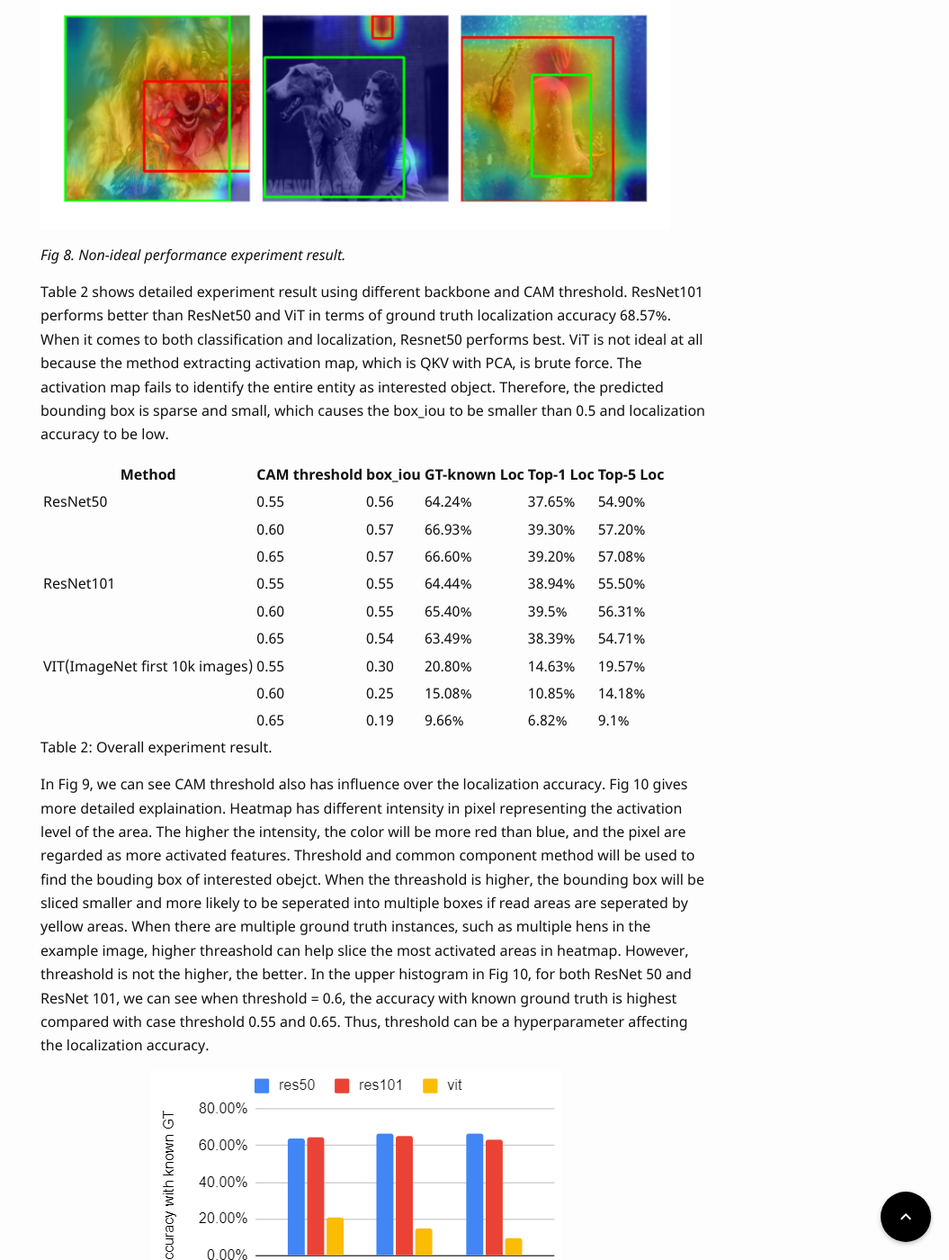
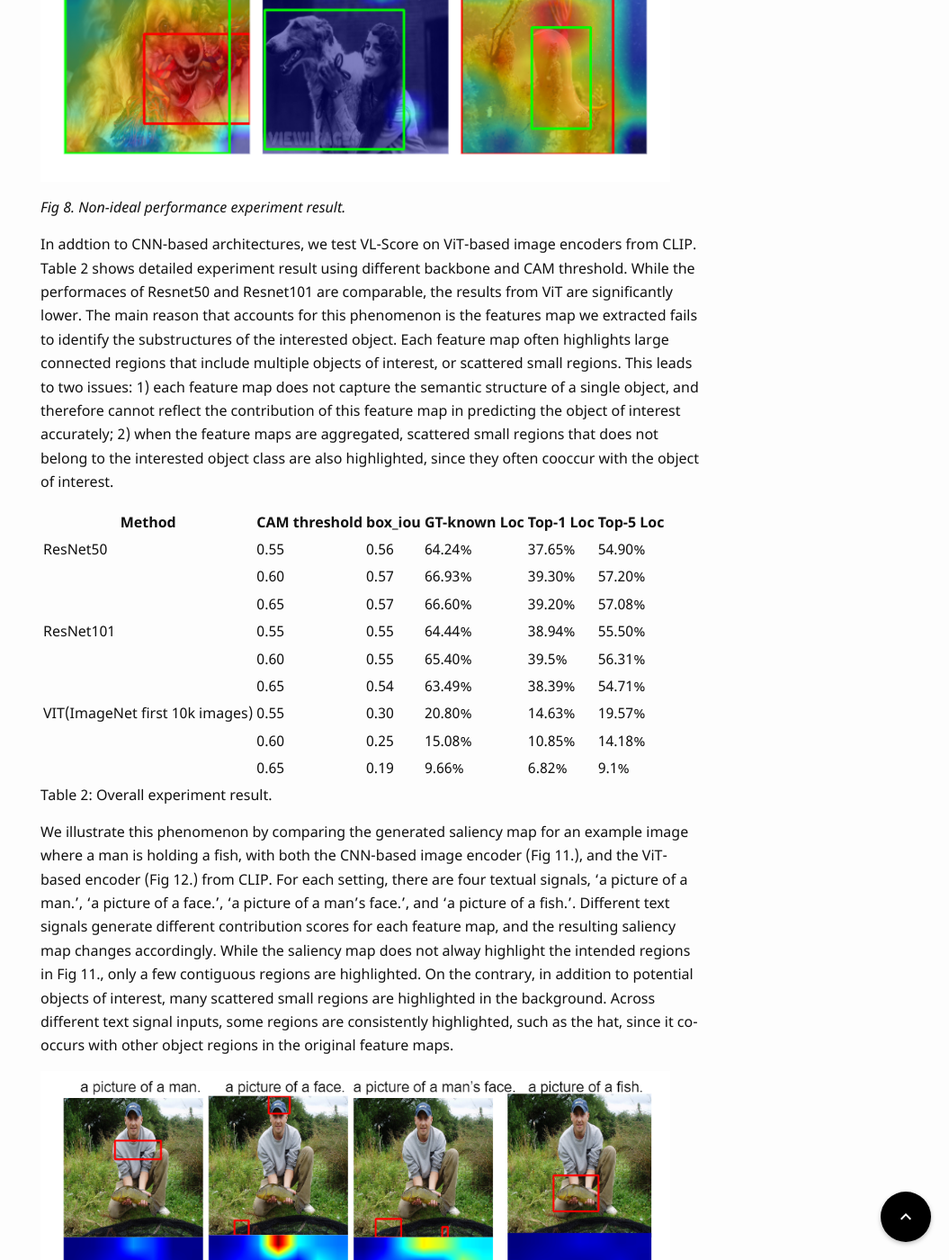
Before and after one commit to UCLAdeepvision/CS269-projects-2022spring, a Jekyll site: the page built from _posts/2022-04-10-team03-instruction-to-post.md, in a window 1280 px wide and 1400 px high, scrolled down 10881 px. Shown: the whole window at 90% size, without its empty margins (225-1280 px from the left). Built offline with Jekyll 4.4.1, drawn with Linux system fonts in a browser that asks for light colours; some web fonts are replaced; formulas are drawn with MathJax 3; comment, search, counter and statistics services are not loaded; some of the changed text lies outside the part shown.

Commit message:
Update 2022-04-10-team03-instruction-to-post.md

```diff
--- a/_posts/2022-04-10-team03-instruction-to-post.md
+++ b/_posts/2022-04-10-team03-instruction-to-post.md
@@ -102,7 +102,7 @@ When construting the textual prompt as the input to the text encoder given a lab
 ## Experiment Results and Analysis
 We first present our quantitive results on the ImageNet validation set with Resnet50 backbone. As shown in Table 1, our pipeline reach 66.60% for ground truth localization accuracy. Considering VL-Score is a zero shot localization method, it still achieves comparative ground truth accuracy to state of the art weakly supervised object localization methods, and outperforms some of them. High ground truth accuracy suggests that 1) the features maps in the last layer of CLIP's CNN image encoder captures the structure the main objects in an image; and 2) the cosine similarity between the feature masked image's embedding and the label's embedding serves as a good proxy for measuring the contribution of the feature map to the prediction of that label.
 
-On the other hand, the top-1 and top-5 localization accuracy are significantly lower. While the top-5 accuracy still outperforms the vanilla CAM method, the top-1 accuracy is lower than CAM. This is due to the fact the zero-shot classification accuracy of the Resnet50 model on ImageNet is significantly than the WSOL models directly trained on ImageNet. The issue may be alleviated by using more accurate pre-trained image encoders from CLIP, such as Resnet101, Resnet50x4, Resnet50x16. Due to our computational resources, we only evaluated the Resnet101 architecture, which shows better top-1 and top-5 localization accuracy than Resnet50 in some settings, as shown in Table 2. Another common approach in localization models is to use two prediction heads: one for bounding box prediction, and the other for classification prediction. We may utilize Resnet50 for fast bounding box prediction and another pre-trained backend from CLIP for classificaion results. However, this is not as similar as classical localization definition. Classical localization task predicts both classification and localization result. It is noteworthy that despite Resnet50's low classification accuracy, the intermediate features are able to capture the shape of objects from novel categories.
+On the other hand, the top-1 and top-5 localization accuracy are significantly lower. While the top-5 accuracy still outperforms the vanilla CAM method, the top-1 accuracy is lower than CAM. This is due to the fact the zero-shot classification accuracy of the Resnet50 model on ImageNet is significantly than the WSOL models directly trained on ImageNet. The issue may be alleviated by using more accurate pre-trained image encoders from CLIP, such as Resnet101, Resnet50x4, and Resnet50x16. Due to limited computational resources, we only evaluated the Resnet101 architecture, which shows better top-1 and top-5 localization accuracy than Resnet50 in some settings, as shown in Table 2. Another common approach in localization models is to use two prediction heads: one for bounding box prediction, and the other for classification prediction. We may utilize Resnet50 for fast bounding box prediction and another pre-trained backend from CLIP for classificaion results. It is noteworthy that despite Resnet50's low classification accuracy, the intermediate features are able to capture the shape of objects from novel categories.
 
 
 | Method                | Backbone |  GT-known Loc | Top-5 Loc        | Top-1 Loc        |
@@ -126,8 +126,7 @@ Specific cases are shown in Fig. 7 and Fig. 8. During these cases, user gives co
 *Fig 8. Non-ideal performance experiment result.*
 
 
-
-Table 2 shows detailed experiment result using different backbone and CAM threshold. ResNet101 performs better than ResNet50 and ViT in terms of ground truth localization accuracy 68.57%. When it comes to both classification and localization, Resnet50 performs best. ViT is not ideal at all because the method extracting activation map, which is QKV with PCA, is brute force. The activation map fails to identify the entire entity as interested object. Therefore, the predicted bounding box is sparse and small, which causes the box_iou to be smaller than 0.5 and localization accuracy to be low.
+In addtion to CNN-based architectures, we test VL-Score on ViT-based image encoders from CLIP. Table 2 shows detailed experiment result using different backbone and CAM threshold. While the performaces of Resnet50 and Resnet101 are comparable, the results from ViT are significantly lower. The main reason that accounts for this phenomenon is the features map we extracted fails to identify the substructures of the interested object. Each feature map often highlights large connected regions that include multiple objects of interest, or scattered small regions. This leads to two issues: 1) each feature map does not capture the semantic structure of a single object, and therefore cannot reflect the contribution of this feature map in predicting the object of interest accurately; 2) when the feature maps are aggregated, scattered small regions that does not belong to the interested object class are also highlighted, since they often cooccur with the object of interest.
 
 | Method                         | CAM threshold | box_iou | GT-known Loc | Top-1 Loc | Top-5 Loc |
 |--------------------------------|---------------|---------|--------------|-----------|-----------|
@@ -143,32 +142,24 @@ Table 2 shows detailed experiment result using different backbone and CAM thresh
 
 Table 2: Overall experiment result.
 
+We illustrate this phenomenon by comparing the generated saliency map for an example image where a man is holding a fish, with both the CNN-based image encoder (Fig 11.), and the ViT-based encoder (Fig 12.) from CLIP. For each setting, there are four textual signals, 'a picture of a man.', 'a picture of a face.', 'a picture of a man's face.', and 'a picture of a fish.'. Different text signals generate different contribution scores for each feature map, and the resulting saliency map changes accordingly. While the saliency map does not alway highlight the intended regions in Fig 11., only a few contiguous regions are highlighted. On the contrary, in addition to potential objects of interest, many scattered small regions are highlighted in the background. Across different text signal inputs, some regions are consistently highlighted, such as the hat, since it co-occurs with other object regions in the original feature maps.
+
+![Case study cnn]({{ '/assets/images/team03/final/cnn-casestudy.png' | relative_url }})
+{: style="width: 700px; max-width: 100%;"}
+*Fig 11. Case study given different label input, with backbone ResNet101.*
+
+![Case study ViT]({{ '/assets/images/team03/final/vit-casestudy.png' | relative_url }})
+{: style="width: 700px; max-width: 100%;"}
+*Fig 12. Case study given different label input, with backbone ViT.*
+
 In Fig 9, we can see CAM threshold also has influence over the localization accuracy. Fig 10 gives more detailed explaination. Heatmap has different intensity in pixel representing the activation level of the area. The higher the intensity, the color will be more red than blue, and the pixel are regarded as more activated features. Threshold and common component method will be used to find the bouding box of interested obejct. When the threashold is higher, the bounding box will be sliced smaller and more likely to be seperated into multiple boxes if read areas are seperated by yellow areas. When there are multiple ground truth instances, such as multiple hens in the example image, higher threashold can help slice the most activated areas in heatmap. However, threashold is not the higher, the better. In the upper histogram in Fig 10, for both ResNet 50 and ResNet 101, we can see when threshold = 0.6, the accuracy with known ground truth is highest compared with case threshold 0.55 and 0.65. Thus, threshold can be a hyperparameter affecting the localization accuracy.
 
 ![Box_IOU relationship with threshold]({{ '/assets/images/team03/final/acc.png' | relative_url }})
 {: style="width: 700px; max-width: 100%;"}
 *Fig 10. Box iou's relationship with CAM threshold.*
 
-Of course, users can try as many label inputs as they want. As shown in Fig 12, label 'man', 'face','man's face', and 'fish' are given seperately. Different label generates different contribution scores after text embedding. Then the weighted sum changes correspondingly. The sample image's ground truth is 'tench, Tinca tinca'. From language perspective, 'fish' is similar to 'tench'. Then the most activated part of 'fish' mostly matched to the fish.
-
-![Case study cnn]({{ '/assets/images/team03/final/cnn-casestudy.png' | relative_url }})
-{: style="width: 700px; max-width: 100%;"}
-*Fig 11. Case study given different label input, with backbone ResNet101.*
-
-
-Counter example will be ViT backbone as shown in Fig 12. Even with correct label "fish", it fails to capture related features as a whole.
-
-![Case study ViT]({{ '/assets/images/team03/final/vit-casestudy.png' | relative_url }})
-{: style="width: 700px; max-width: 100%;"}
-*Fig 12. Case study given different label input, with backbone ViT.*
-
-
-
 ## Future Work
-CLIP with Score-CAM is proved to be successful in zero shot object localization when using CNN image encoder. Visual explaination has other classical methods, including Grad CAM, Grad CAM++, etc. Replacing Score-CAM with other saliency method can be one future work.
-
-Also, testing with the whole validation dataset will be helpful in understanding its overall comparision with other methods.
-
+The goal of this work is to demonstrate the zero-shot capability of image-text models in the localization task with saliency methods. In this writing, we focused on CLIP as it was the only publicly accessible pretrained model. The natural question to ask is whether our proposed method would result in similar performance on other image text models. Additionally, we only tested several available architectures of CLIP due to computation limit, and results from other architectures may reveal new insights into our problem. Although we explored various approaches of extracting useful feature maps from the ViT image encoder, our method did not show compelling results. This issue may be further explored in the future.
 
 ## StreamLit Interface
 To make our work more interactive, we provide a StreamLit Interface for users to upload their own image and experiment with different text descriptions to the localization and saliency results. Note that running with CPU can be extremely slow. Detailed instructions on how to setup this interface is provided in https://github.com/mxuan0/zeroshot-localization.git.
@@ -181,10 +172,8 @@ Figure 13 shows an illustration of how to use the interface. The user can select
 {: style="width: 700px; max-width: 100%;"}
 *Fig 13. StreamLit Interface.*
 
-
-
 ## Conclusion
-CLIP with Score-CAM can perform object localization with promising accuracy, especially considering it is a zero-shot procedure. At the same time, it has the following uneligible restrictions. For instance, when there are m multiple ground truth bounding boxes, the pipeline is far from predict exactly m bounding boxes. Most cases it only predicts one whole box or two boxes. At the same time, finding suitable activation maps from ViT image encoder remains a problem. Direct extraction feature layers is brute force and has poor performance.
+In this work, we proposed a variant of Score-CAM that seeks to utilize internal features of image-text models for the zero-shot object localization task. We evaluate our method on CLIP with multiple architectures of the image encoder. We show that VL-Score can perform zero-shot object localization with comparable ground truth localization accuracy to state of the art to WSOL methods on the ImageNet validation set. At the same time, our method has the following limitations. When there are m multiple ground truth bounding boxes, the pipeline is far from predict exactly m bounding boxes. In most cases it only predicts one whole box or two boxes. Additionally, finding suitable activation maps from ViT image encoder remains a problem. Directly extracting feature layers does not yield intended performance.
 
 
 
```
